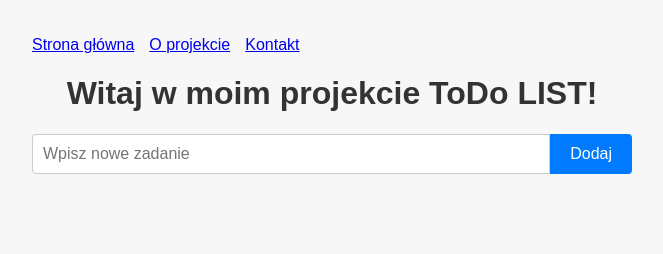
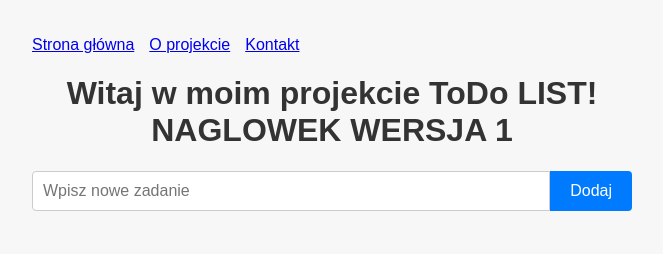
Before and after one commit to budzit12345/project-frontend, a plain HTML site: page index.html in a window 1280 px wide. Shown: the whole page, without its empty margins (308-971 px from the left). Drawn offline with Linux system fonts and the light colour scheme.

Commit message:
Zmieniono nagłówek - wersja 1

```diff
--- a/index.html
+++ b/index.html
@@ -8,7 +8,7 @@
 </head>
 <body>
   <nav id="main-nav"></nav>
-  <h1>Witaj w moim projekcie ToDo LIST!</h1>
+  <h1>Witaj w moim projekcie ToDo LIST! NAGLOWEK WERSJA 1</h1>
   <form id="todo-form">
     <input type="text" id="todo-input" placeholder="Wpisz nowe zadanie" required />
     <button type="submit">Dodaj</button>
```
